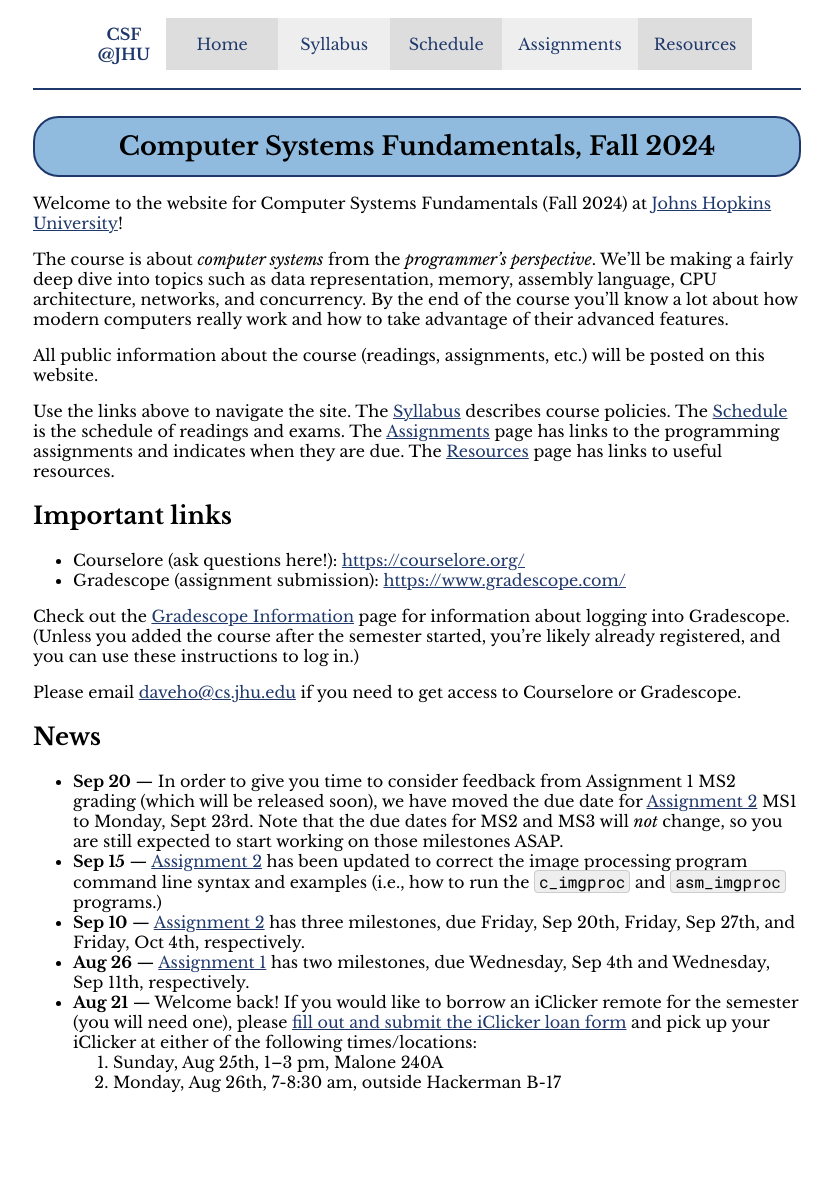
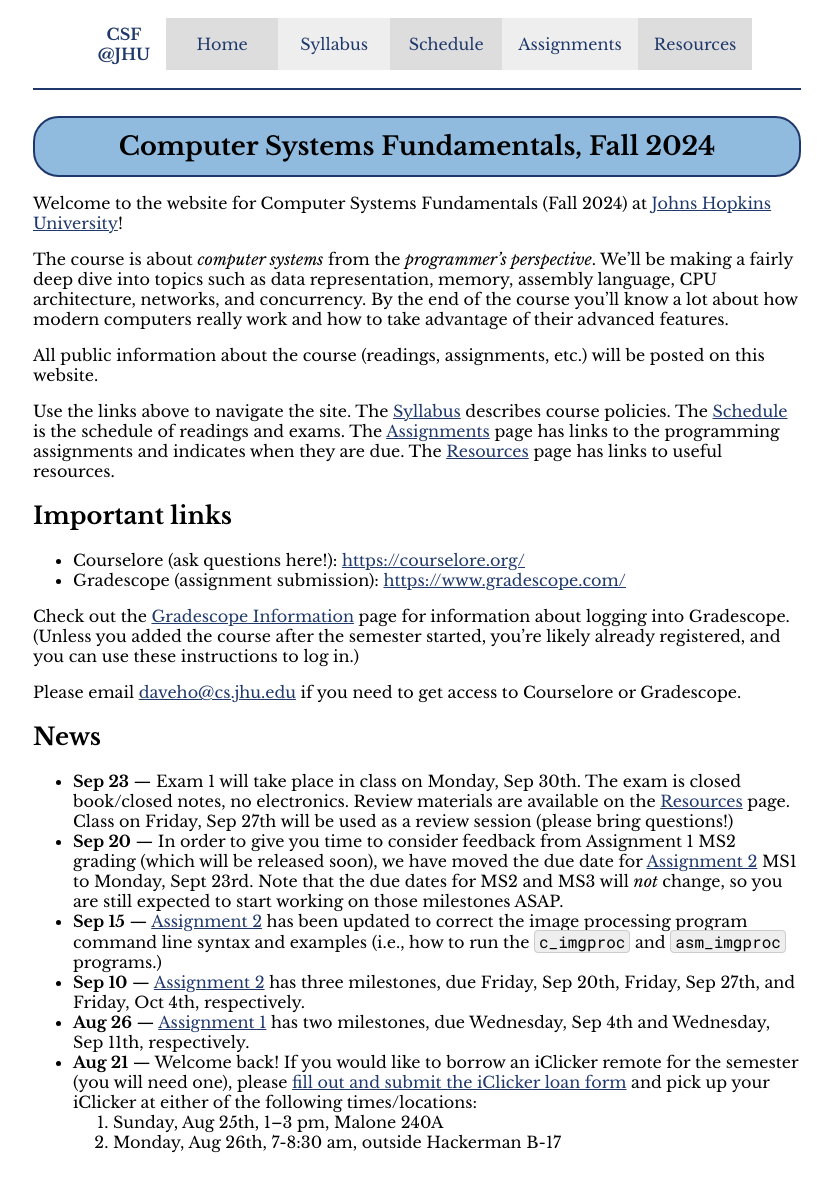
Before and after one commit to jhucsf/fall2024, a Jekyll site: the page built from index.md, in a window 1280 px wide. Shown: the whole page, without its empty margins (223-1055 px from the left). Built offline with Jekyll 4.4.1, drawn with Linux system fonts in a browser that asks for light colours; before the commit the page ends 1124 px from its top, so only the background shows below that.

Commit message:
news item about Exam 1

```diff
--- a/index.md
+++ b/index.md
@@ -38,6 +38,10 @@ Gradescope.
 
 ## News
 
+* **Sep 23** — Exam 1 will take place in class on Monday, Sep 30th.
+  The exam is closed book/closed notes, no electronics. Review materials are
+  available on the [Resources](resources.html) page. Class on Friday,
+  Sep 27th will be used as a review session (please bring questions!)
 * **Sep 20** — In order to give you time to consider feedback from Assignment 1 MS2
   grading (which will be released soon), we have moved the due date for
   [Assignment 2](assign/assign02.html) MS1 to Monday, Sept 23rd. Note that the due
```
